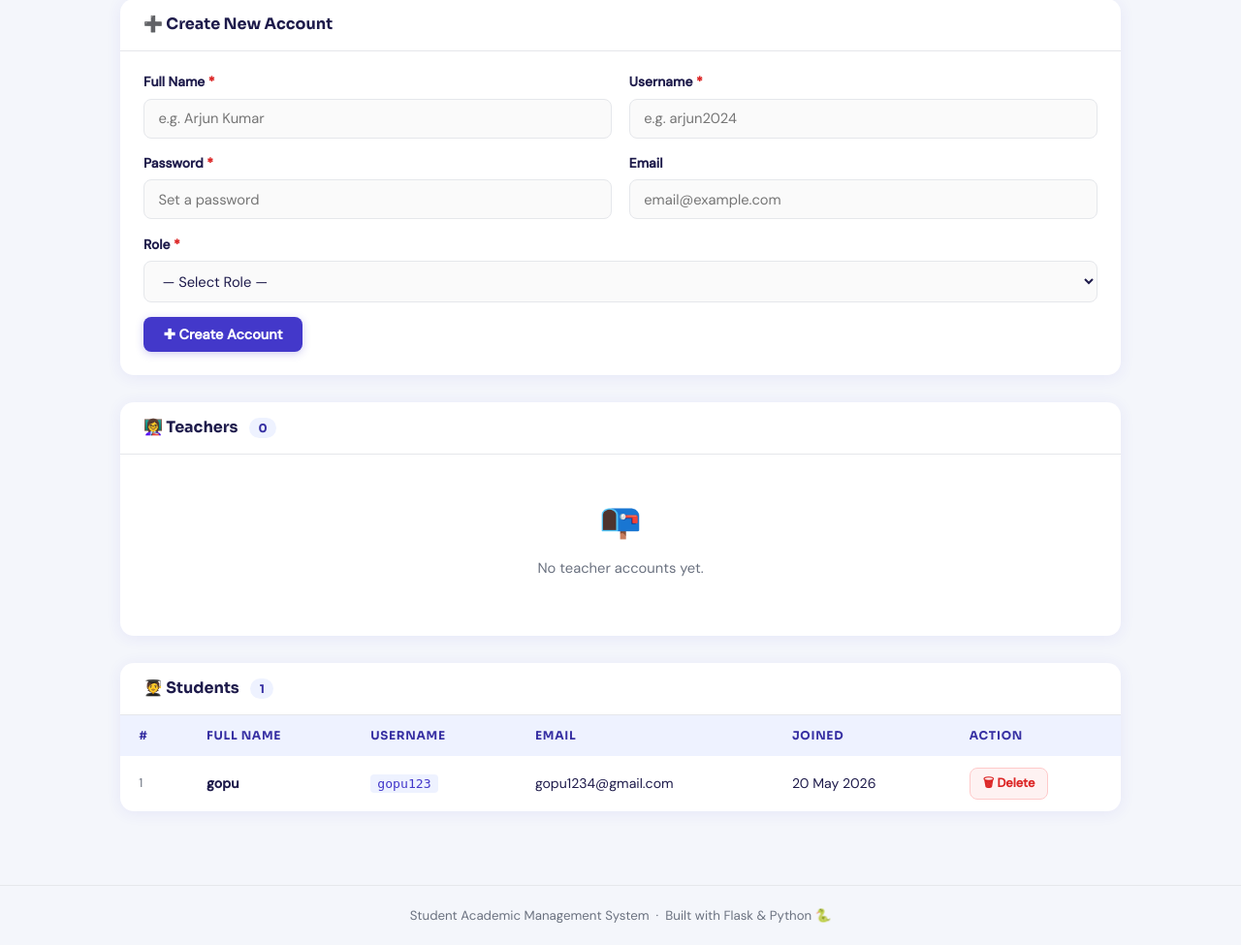
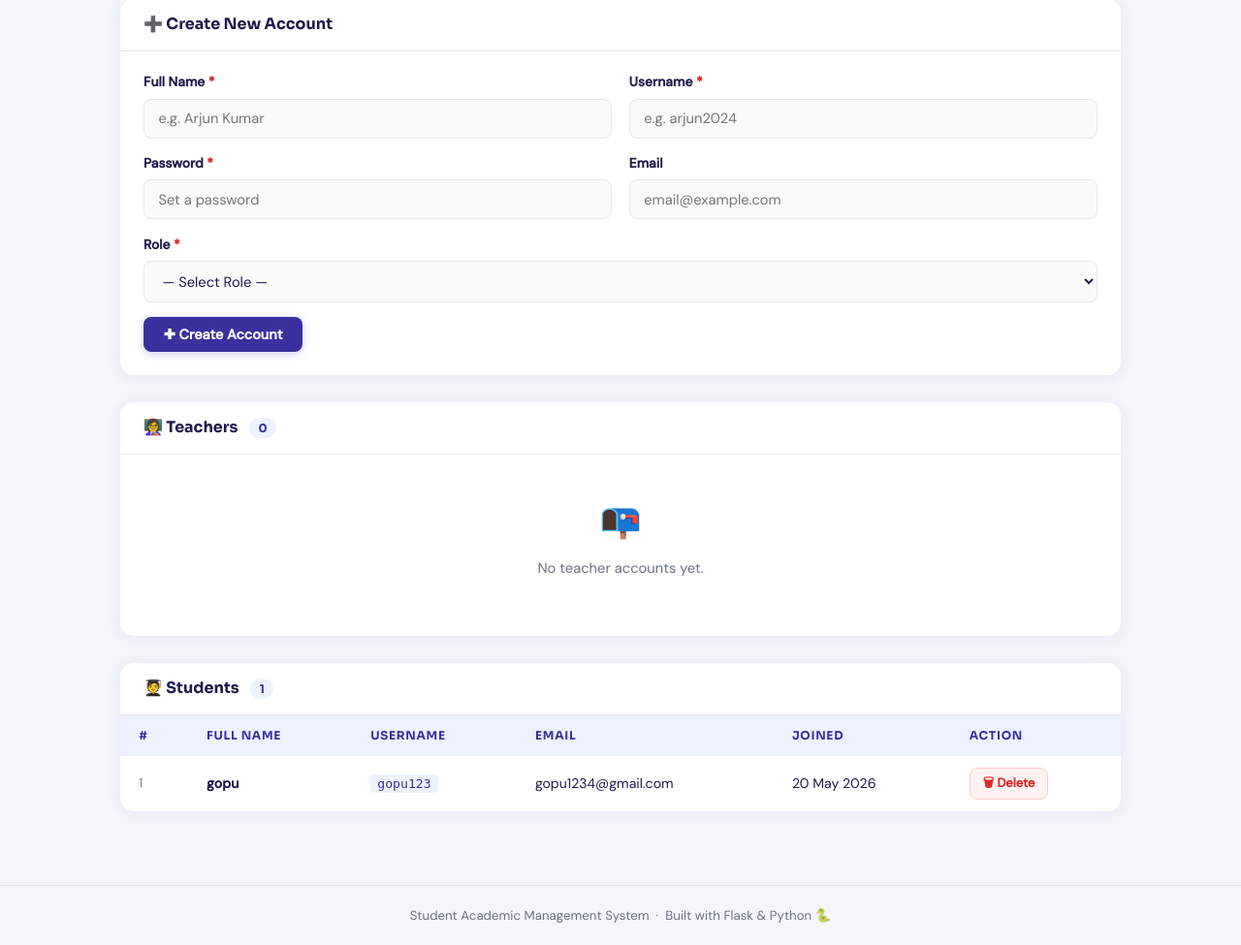
Before and after one commit to balaji021-coder/Student-Academic-Management, a Flask app: page /admin in a window 1280 px wide. Shown: the part 189-1164 px from the top of the page at 97% size. Run offline with Flask 3, Linux system fonts and the light colour scheme; a user stored in the database is signed in.

Commit message:
Changed Style

```diff
--- a/static/style.css
+++ b/static/style.css
@@ -1,11 +1,11 @@
 /* ===== CSS VARIABLES ===== */
 :root {
-    --primary:       #4338ca;
+    --primary:       #3a319e;
     --primary-dark:  #3730a3;
     --primary-light: #eef2ff;
     --success:       #059669;
     --danger:        #dc2626;
-    --warning:       #d97706;
+    --warning:       #4d2b04;
     --info:          #0284c7;
     --bg:            #f4f6fb;
     --card-bg:       #ffffff;
```
